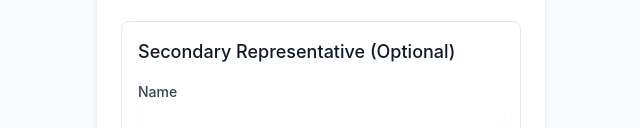
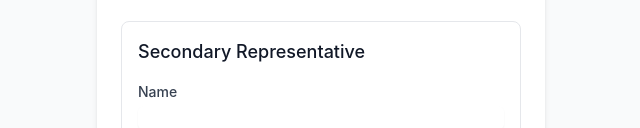
Before and after one commit to Isha-Mahajan12/tbd_compost_club, a plain HTML site: page add-household.html in a window 1280 px wide. Shown: the part 529-657 px from the top of the page, without its empty margins (319-959 px from the left). Drawn offline with nearby package versions, Linux system fonts and the light colour scheme; a script that the page names is missing.

Commit message:
Update add-household.html

```diff
--- a/add-household.html
+++ b/add-household.html
@@ -58,7 +58,7 @@
                 </div>
 
                 <div class="space-y-4 p-4 border border-gray-200 rounded-lg">
-                    <h3 class="text-lg font-medium text-gray-900">Secondary Representative (Optional)</h3>
+                    <h3 class="text-lg font-medium text-gray-900">Secondary Representative</h3>
                     <div>
                         <label for="rep2Name" class="block text-sm font-medium text-gray-700">Name</label>
                         <input type="text" id="rep2Name" name="rep2Name"
```
